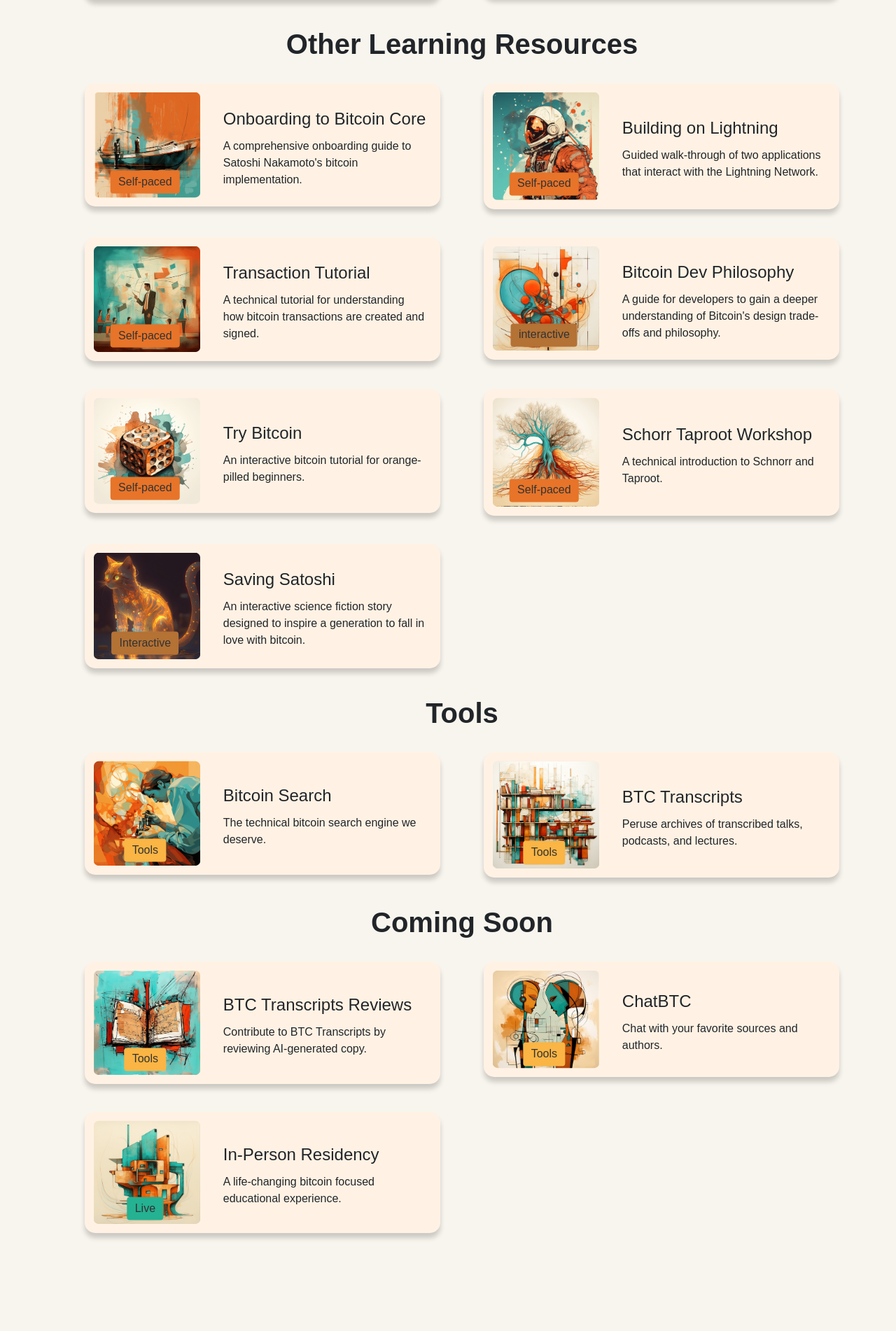
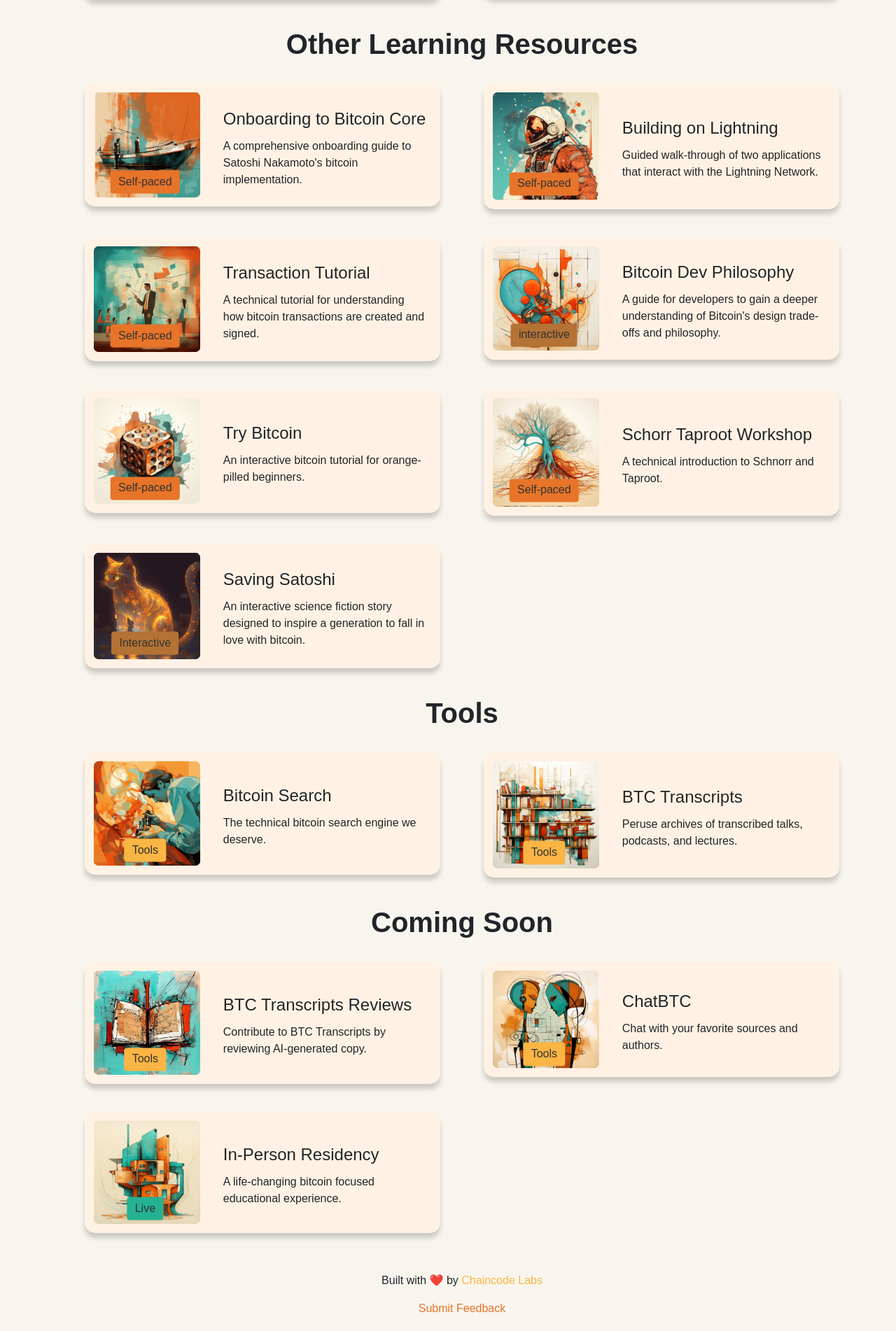
Before and after one commit to bitcoin-dev-project/bitcoin-dev-project, a Jekyll site: the page built from index.markdown, in a window 1280 px wide. Shown: the part 1180-3082 px from the top of the page at 70% size. Built offline with Jekyll 4.4.1, drawn with Linux system fonts in a browser that asks for light colours; before the commit the page ends 2958 px from its top, so only the background shows below that.

Commit message:
add footer and defer external js load

```diff
--- a/_layouts/default.html
+++ b/_layouts/default.html
@@ -16,9 +16,9 @@
       <meta name="twitter:creator" content="{{ site.twitter_username }}">
       <link rel="stylesheet" href="https://stackpath.bootstrapcdn.com/bootstrap/4.5.2/css/bootstrap.min.css">
       <link rel="stylesheet" href="{{ '/assets/css/main.css' | relative_url }}">
-      <script src="https://code.jquery.com/jquery-3.5.1.slim.min.js"></script>
-      <script src="https://cdn.jsdelivr.net/npm/@popperjs/core@2.9.2/dist/umd/popper.min.js"></script>
-      <script src="https://stackpath.bootstrapcdn.com/bootstrap/4.5.2/js/bootstrap.min.js"></script>
+      <script src="https://code.jquery.com/jquery-3.5.1.slim.min.js" defer></script>
+      <script src="https://cdn.jsdelivr.net/npm/@popperjs/core@2.9.2/dist/umd/popper.min.js" defer></script>
+      <script src="https://stackpath.bootstrapcdn.com/bootstrap/4.5.2/js/bootstrap.min.js" defer></script>
       <meta charset="{{ site.meta_charset }}">
   </head>
 
@@ -108,6 +108,13 @@
         </div>
       </div>
 
+        <footer class="footer">
+          <p>Built with ❤️ by
+              <a target="_blank" rel="noopener" class="footer-link chaincode" href="https://chaincode.com">Chaincode Labs</a>
+          </p>
+          <a target="_blank" rel="noopener" class="footer-link feedback" href="https://cryptpad.fr/form/#/2/form/view/3P2CsohsHOkcH7C+WdtX0-tvqjBHqXnAmz5D9yx0e04/">Submit Feedback</a>
+      </footer>
+
     </div>
   </body>
 </html>
--- a/_sass/styles.scss
+++ b/_sass/styles.scss
@@ -239,6 +239,25 @@
 
 }
 
+.footer {
+  padding: 20px;
+  margin-top: 20px;
+  text-align: center;
+  transition: background-color 0.3s ease;
+}
+
+.footer-link {
+  color: $orange;
+  text-decoration: none;
+
+  &.chaincode {
+    color:$yellow
+  }
+}
+
+.footer-link:hover {
+  color: $orange;
+}
 
 @media screen and (max-width: 767px) {
   .hero-image {
```
Lines whose indentation alone changed are shown as unchanged.
